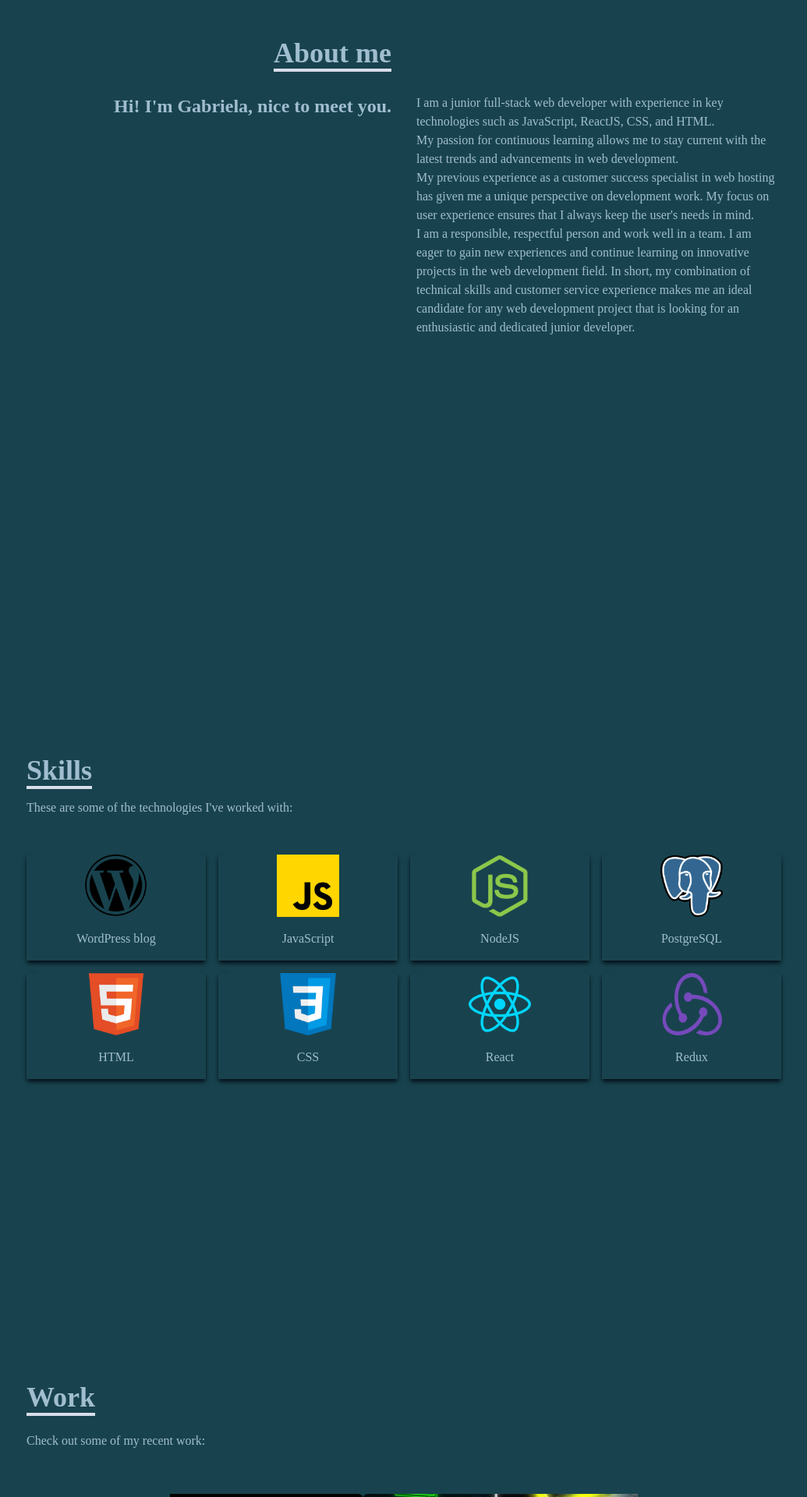
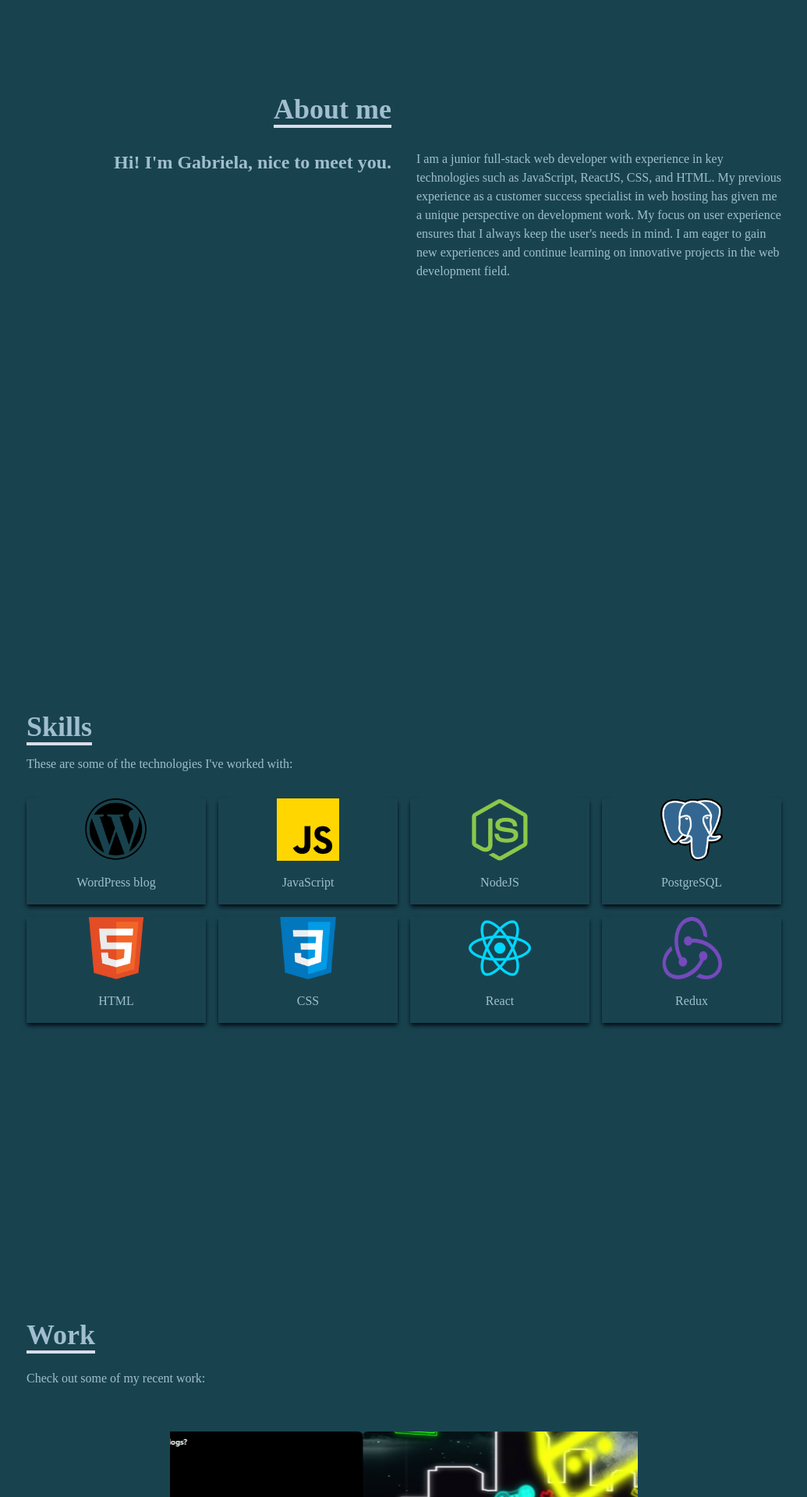
Before and after one commit to gabydesi/myportfolio, a React (Create React App) app: page / in a window 1280 px wide. Shown: the part 960-2880 px from the top of the page at 78% size, without its empty margins (122-1157 px from the left). Built offline with nearby package versions, Linux system fonts and the light colour scheme.

Commit message:
general adjustments for deploy

```diff
--- a/src/components/About.jsx
+++ b/src/components/About.jsx
@@ -22,18 +22,12 @@ const About = () => {
             <p>
               {" "}
               I am a junior full-stack web developer with experience in key
-              technologies such as JavaScript, ReactJS, CSS, and HTML. <br></br> My
-              passion for continuous learning allows me to stay current with the
-              latest trends and advancements in web development. <br></br> My previous
+              technologies such as JavaScript, ReactJS, CSS, and HTML. My previous
               experience as a customer success specialist in web hosting has
               given me a unique perspective on development work. My focus on
               user experience ensures that I always keep the user's needs in
-              mind. <br></br> I am a responsible, respectful person and work well in a
-              team. I am eager to gain new experiences and continue learning on
-              innovative projects in the web development field. In short, my
-              combination of technical skills and customer service experience
-              makes me an ideal candidate for any web development project that
-              is looking for an enthusiastic and dedicated junior developer.
+              mind. I am eager to gain new experiences and continue learning on
+              innovative projects in the web development field.
             </p>
           </div>
         </div>
--- a/src/components/Contact.jsx
+++ b/src/components/Contact.jsx
@@ -13,7 +13,7 @@ function Contact() {
   };
 
   return (
-    <div name='contact' className='w-full md:h-screen bg-[#18434e] flex justify-center items-center p-4 pt-80 '>
+    <div name='contact' className='w-full md:h-screen bg-[#18434e] flex justify-center items-center p-4 pt-40 '>
       {/* I used getform.io to send emails from my contact form */}
       <form
         ref={formRef}
--- a/src/components/Skills.jsx
+++ b/src/components/Skills.jsx
@@ -10,9 +10,9 @@ import Wordpress from "../assets/wordpress_icon.png"
 
 function Skills() {
   return (
-    <div name="skills" className="w-full h-screen bg-[#18434e] text-[#a1bdd0]">
+    <div name="skills" className="w-full h-screen bg-[#18434e] text-[#a1bdd0] pt-40">
       {/* Container */}
-      <div className="max-w-[1000px] mx-auto p-4 flex flex-col justify-center w-full h-full pt-80 ">
+      <div className="max-w-[1000px] mx-auto p-4 flex flex-col justify-center w-full h-full  ">
         <div>
           <p className="text-4xl font-bold inline border-b-4 border-[#d8ddea]">
             Skills
@@ -22,7 +22,7 @@ function Skills() {
           </p>
         </div>
 
-        <div className="w-full grid grid-cols-2 sm:grid-cols-4 gap-4 text-center py-8">
+        <div className="w-full grid grid-cols-2 sm:grid-cols-4 gap-4 text-center py-4">
         <div className="shadow-md shadow-[#040c16] hover:scale-110 duration-500">
             <img
               className="w-20 mx-auto"
--- a/src/components/Work.jsx
+++ b/src/components/Work.jsx
@@ -72,7 +72,7 @@ function Work() {
   return (
     <div
       name="work"
-      className="w-full h-screen md:h-screen text-[#a1bdd0] bg-[#18434e] pt-80"
+      className="w-full h-screen md:h-screen text-[#a1bdd0] bg-[#18434e] pt-40"
     >
       <div className="max-w-[1000px] mx-auto p-4 flex flex-col justify-center w-full h-full">
         <div className="pb-8">
@@ -82,7 +82,7 @@ function Work() {
           <p className="py-6">Check out some of my recent work:</p>
         </div>
 
-        <div className="w-full mx-auto max-w-[600px]">
+        <div className="w-full mx-auto max-w-[600px] justify-center">
           {/* Carrusel */}
           <Slider {...settings}>
             {workItems.map((item, index) => (
```
